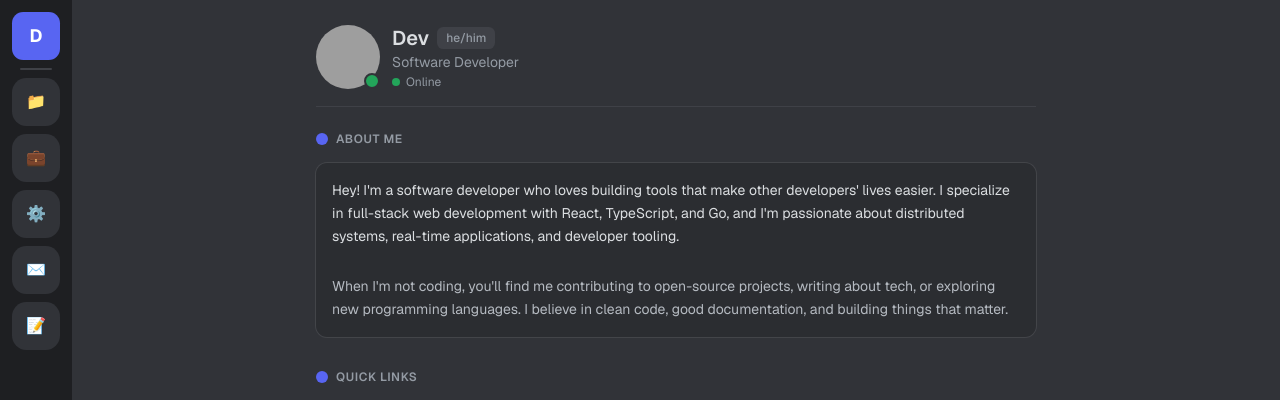
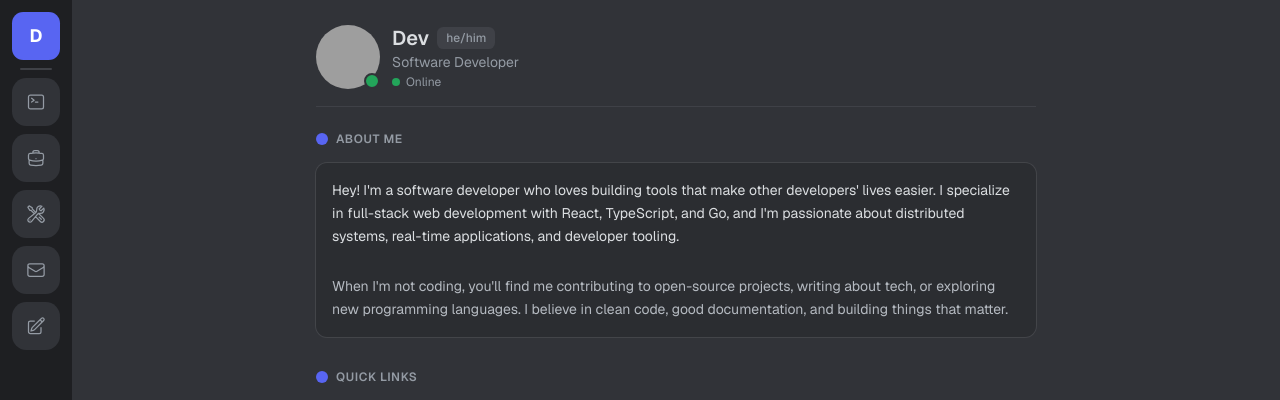
Before and after one commit to ali-r2005/portfolio, a Next.js app: page / in a window 1280 px wide. Shown: the top 400 px of the page. Built offline with nearby package versions, Linux system fonts and the light colour scheme; grey boxes are pictures that could not be loaded.

Commit message:
implement heroicons icons

```diff
--- a/package.json
+++ b/package.json
@@ -10,6 +10,7 @@
   },
   "dependencies": {
     "@base-ui/react": "^1.6.0",
+    "@heroicons/react": "^2.2.0",
     "class-variance-authority": "^0.7.1",
     "clsx": "^2.1.1",
     "lucide-react": "^1.21.0",
--- a/src/components/layout/server-sidebar.tsx
+++ b/src/components/layout/server-sidebar.tsx
@@ -9,14 +9,24 @@ import {
 } from "@/components/ui/tooltip"
 import { ThemeToggle } from "@/components/theme-toggle"
 import { cn } from "@/lib/utils"
+import {
+  HomeIcon,
+  CommandLineIcon,
+  BriefcaseIcon,
+  WrenchScrewdriverIcon,
+  EnvelopeIcon,
+  PencilSquareIcon,
+} from "@heroicons/react/24/outline"
+
+const iconClass = "size-5"
 
 const servers = [
-  { label: "Home", icon: "\u{1F3E0}", href: "/" },
-  { label: "Projects", icon: "\u{1F4C1}", href: "/projects" },
-  { label: "Experience", icon: "\u{1F4BC}", href: "/experience" },
-  { label: "Skills", icon: "\u{2699}\uFE0F", href: "/skills" },
-  { label: "Contact", icon: "\u{2709}\uFE0F", href: "/contact" },
-  { label: "Blog", icon: "\u{1F4DD}", href: "/blog" },
+  { label: "Home", icon: <HomeIcon className={iconClass} />, href: "/" },
+  { label: "Projects", icon: <CommandLineIcon className={iconClass} />, href: "/projects" },
+  { label: "Experience", icon: <BriefcaseIcon className={iconClass} />, href: "/experience" },
+  { label: "Skills", icon: <WrenchScrewdriverIcon className={iconClass} />, href: "/skills" },
+  { label: "Contact", icon: <EnvelopeIcon className={iconClass} />, href: "/contact" },
+  { label: "Blog", icon: <PencilSquareIcon className={iconClass} />, href: "/blog" },
 ]
 
 export function ServerSidebar() {
@@ -57,7 +67,7 @@ export function ServerSidebar() {
                     : "bg-background text-muted-foreground hover:bg-primary hover:text-primary-foreground",
                 )}
               >
-                <span className="text-base">{server.icon}</span>
+                {server.icon}
               </Link>
             </TooltipTrigger>
             <TooltipContent side="right" className="bg-foreground text-background">
```
Also changed, not shown: 2 other files (tests, documents, lock files or other folders).
